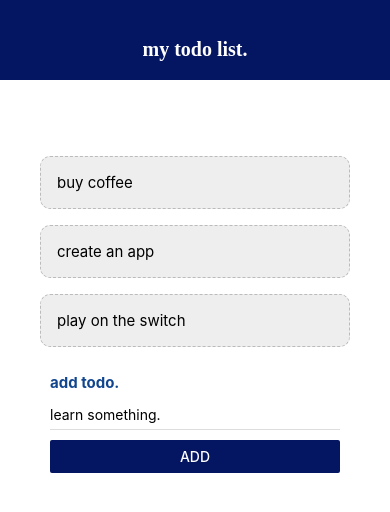
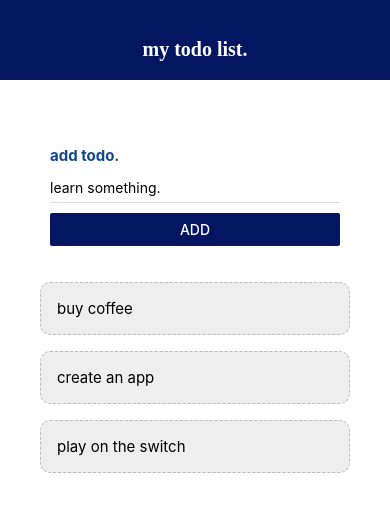
Before and after one commit to sia162/todo-android-app, a React Native app: screen / in a window 390 px wide. Shown: the top 512 px of the page. Built offline with nearby package versions, Linux system fonts and the light colour scheme.

Commit message:
fetaure: validation for text + touchablewithoutfeedback

```diff
--- a/App.js
+++ b/App.js
@@ -1,6 +1,13 @@
 import { StatusBar } from "expo-status-bar";
 import { useState } from "react";
-import { StyleSheet, View, FlatList } from "react-native";
+import {
+  StyleSheet,
+  View,
+  FlatList,
+  Alert,
+  Keyboard,
+  TouchableWithoutFeedback,
+} from "react-native";
 import Header from "./components/Header";
 import TodoForm from "./components/TodoForm";
 import TodoItem from "./components/TodoItem";
@@ -19,14 +26,28 @@ export default function App() {
   };
 
   const addtodohandler = (text) => {
+    if (text.length > 3)
       setTodos([...todos, { text: text, key: Math.random().toString() }]);
+    else {
+      Alert.alert("OOPS!", "todos must be over 3 char long.", [
+        { text: "understood", onPress: () => console.log("alert closed") },
+      ]);
+    }
   };
 
   return (
+    <TouchableWithoutFeedback
+      onPress={() => {
+        Keyboard.dismiss();
+        // console.log("dismiss keyboard");
+      }}
+    >
       <View style={styles.container}>
         {/* header */}
         <Header />
         <View style={styles.content}>
+          {/* to-do form */}
+          <TodoForm addtodohandler={addtodohandler} />
           <View style={styles.list}>
             {/* list */}
             <FlatList
@@ -40,11 +61,10 @@ export default function App() {
               )}
             />
           </View>
-        {/* to-do form */}
-        <TodoForm addtodohandler={addtodohandler} />
         </View>
         <StatusBar style="auto" />
       </View>
+    </TouchableWithoutFeedback>
   );
 }
 
```
Lines whose indentation alone changed are shown as unchanged.
